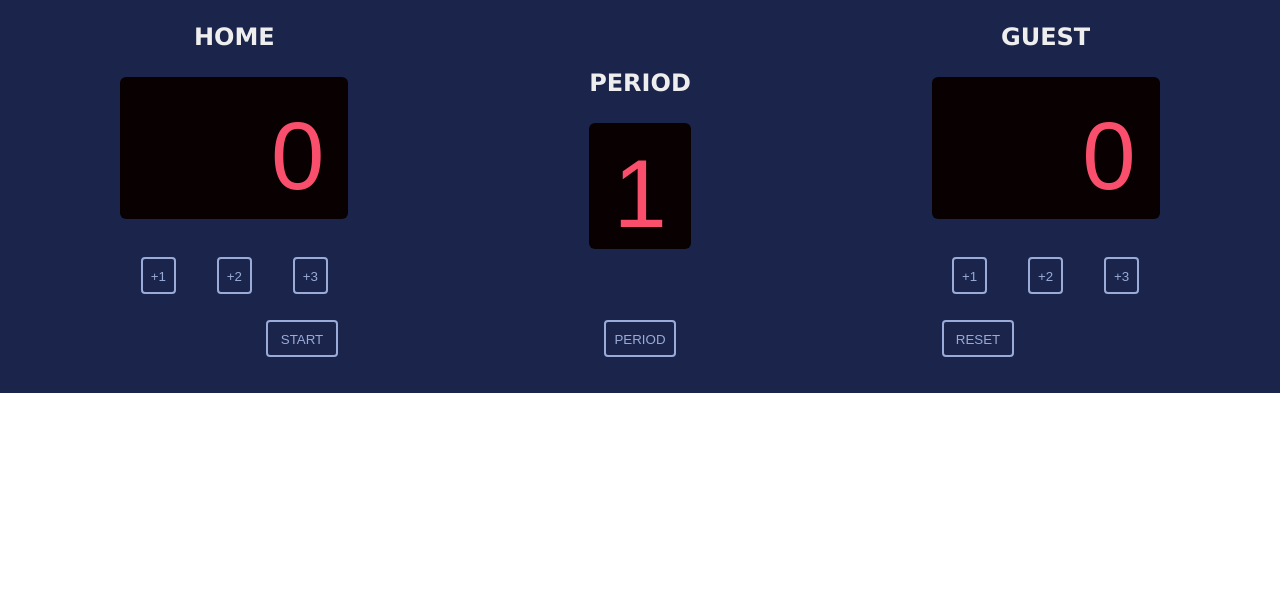
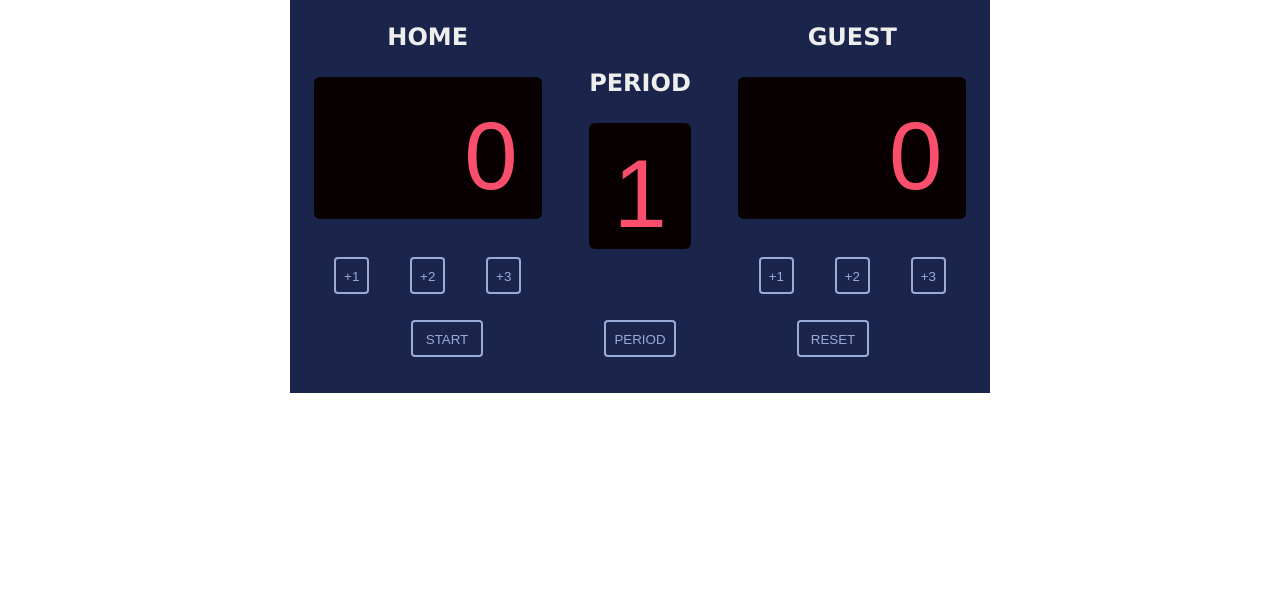
Before and after one commit to eomisterman/basketball-scoreboard, a website built with Vite: page index.html in a window 1280 px wide. Shown: the part 189-800 px from the top of the page. Built offline with nearby package versions, Linux system fonts and the light colour scheme; a web font is replaced by a local one.

Commit message:
Decided to go with a fixed width 🤷🏽‍♂️

```diff
--- a/index.css
+++ b/index.css
@@ -5,7 +5,7 @@
 
 main {
   background-color: #1B244A;
-  min-width: 700px;
+  width: 700px;
   margin: 0 auto;
   padding: 12px 0 36px 0;
 }
```
